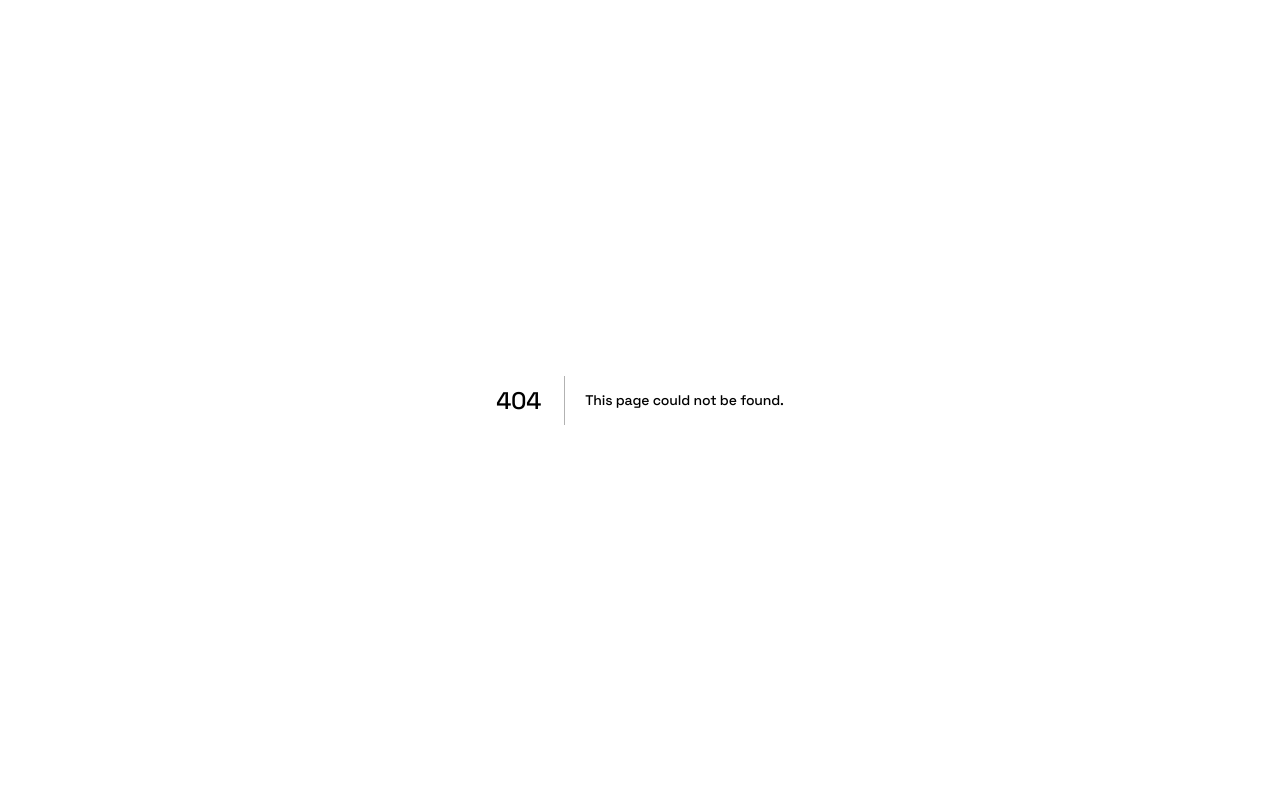
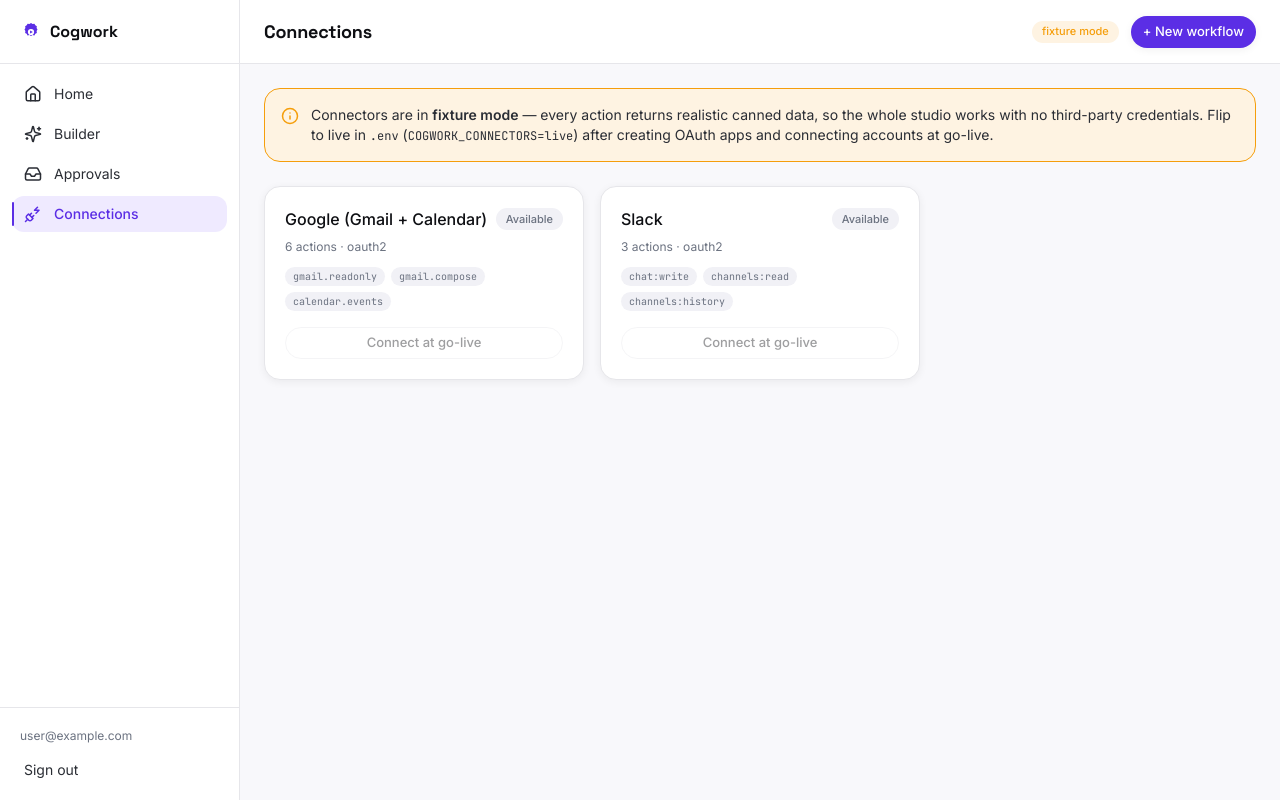
Before and after one commit to sahielbose/Cogwork, a Next.js app in the folder apps/web/: page /connections in a window 1280 px wide. Before the commit this address had no page. Built offline with nearby package versions, Linux system fonts and the light colour scheme; no server answers; the database is empty; sample sign-in values are in the browser's storage.

Commit message:
feat(web): connectors registry route + Connections page (fixture banner)
Co-Authored-By: Claude Opus 4.8 (1M context) <noreply@anthropic.com>

```diff
--- /dev/null
+++ b/apps/web/src/app/(app)/connections/page.tsx
@@ -0,0 +1,78 @@
+import { getConnectorRegistry } from "@cogwork/connectors";
+import { Info } from "lucide-react";
+import { Badge } from "@/components/ui/badge";
+import { Button } from "@/components/ui/button";
+import { Card } from "@/components/ui/card";
+import { COGWORK_RUN_MODE } from "@/lib/server";
+
+export const dynamic = "force-dynamic";
+
+const PROVIDER_LABEL: Record<string, string> = {
+  google: "Google (Gmail + Calendar)",
+  slack: "Slack",
+  ai: "AI (Anthropic)",
+  notion: "Notion",
+  github: "GitHub",
+  postgres: "Postgres",
+  apify: "Apify",
+  http: "HTTP",
+};
+
+export default function ConnectionsPage() {
+  const connectors = getConnectorRegistry().filter((c) => c.provider !== "ai");
+  const fixture = COGWORK_RUN_MODE === "fixture";
+
+  return (
+    <div className="mx-auto max-w-app p-6 space-y-6">
+      {fixture && (
+        <div className="flex items-start gap-3 rounded-lg border border-amber bg-amber-tint p-4">
+          <Info size={18} className="text-amber mt-0.5 shrink-0" />
+          <div className="text-sm text-ink-soft">
+            Connectors are in <strong>fixture mode</strong> — every action returns realistic canned
+            data, so the whole studio works with no third-party credentials. Flip to live in{" "}
+            <code className="font-mono text-xs">.env</code> (
+            <code className="font-mono text-xs">COGWORK_CONNECTORS=live</code>) after creating OAuth
+            apps and connecting accounts at go-live.
+          </div>
+        </div>
+      )}
+
+      <div className="grid gap-4 sm:grid-cols-2 lg:grid-cols-3">
+        {connectors.map((c) => (
+          <Card key={c.provider} className="p-5">
+            <div className="flex items-center justify-between">
+              <div className="font-medium text-ink">{PROVIDER_LABEL[c.provider] ?? c.provider}</div>
+              <Badge kind={fixture ? "neutral" : "succeeded"}>
+                {fixture ? "Available" : "Connected"}
+              </Badge>
+            </div>
+            <div className="mt-2 text-xs text-muted">
+              {c.actions.length} action{c.actions.length === 1 ? "" : "s"} · {c.authType}
+            </div>
+            {c.scopes.length > 0 && (
+              <div className="mt-3 flex flex-wrap gap-1.5">
+                {c.scopes.slice(0, 3).map((s) => (
+                  <span
+                    key={s}
+                    className="rounded-full bg-paper-3 px-2 py-0.5 text-[10px] font-mono text-muted"
+                  >
+                    {s.replace(/^https:\/\/www\.googleapis\.com\/auth\//, "")}
+                  </span>
+                ))}
+              </div>
+            )}
+            <Button
+              variant="secondary"
+              size="sm"
+              className="mt-4 w-full"
+              disabled={fixture}
+              title={fixture ? "Connecting is available at go-live (Phase 3)" : undefined}
+            >
+              {fixture ? "Connect at go-live" : "Connect"}
+            </Button>
+          </Card>
+        ))}
+      </div>
+    </div>
+  );
+}
--- /dev/null
+++ b/apps/web/src/app/api/connectors/route.ts
@@ -0,0 +1,12 @@
+import { getConnectorRegistry } from "@cogwork/connectors";
+import { NextResponse } from "next/server";
+import { COGWORK_RUN_MODE } from "@/lib/server";
+
+export const dynamic = "force-dynamic";
+
+export async function GET() {
+  return NextResponse.json({
+    runMode: COGWORK_RUN_MODE,
+    connectors: getConnectorRegistry(),
+  });
+}
--- a/packages/connectors/src/core/registry.ts
+++ b/packages/connectors/src/core/registry.ts
@@ -78,6 +78,32 @@ export function getToolCatalog(): ToolCatalog {
   );
 }
 
+export interface SerializedAction {
+  name: string;
+  description: string;
+  sideEffect: boolean;
+}
+export interface SerializedConnector {
+  provider: string;
+  authType: "oauth2" | "api_key";
+  scopes: string[];
+  actions: SerializedAction[];
+}
+
+/** JSON-serializable registry metadata for the UI (/api/connectors). */
+export function getConnectorRegistry(): SerializedConnector[] {
+  return listConnectors().map((c) => ({
+    provider: c.provider,
+    authType: c.authType,
+    scopes: c.oauth?.scopes ?? [],
+    actions: c.actions.map((a) => ({
+      name: a.name,
+      description: a.description,
+      sideEffect: a.sideEffect,
+    })),
+  }));
+}
+
 /** Test helper — wipe the registry. */
 export function clearRegistry(): void {
   connectorsByProvider.clear();
```
